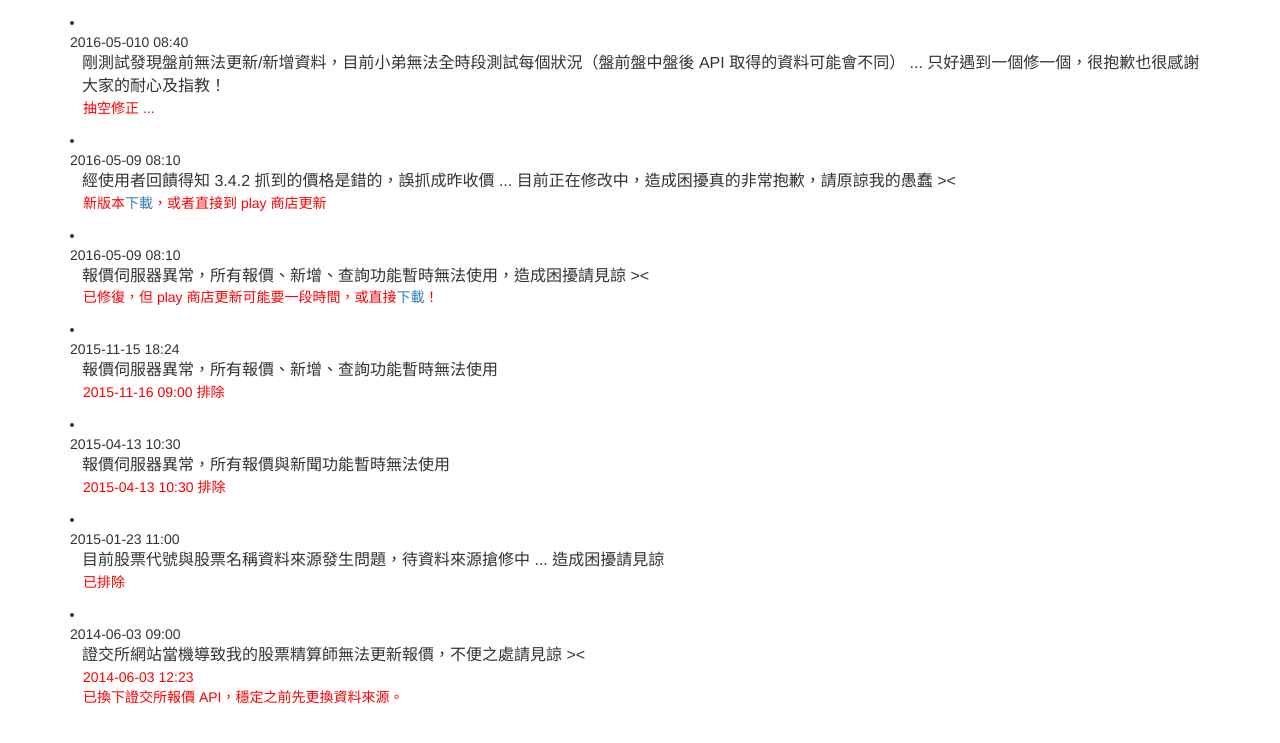
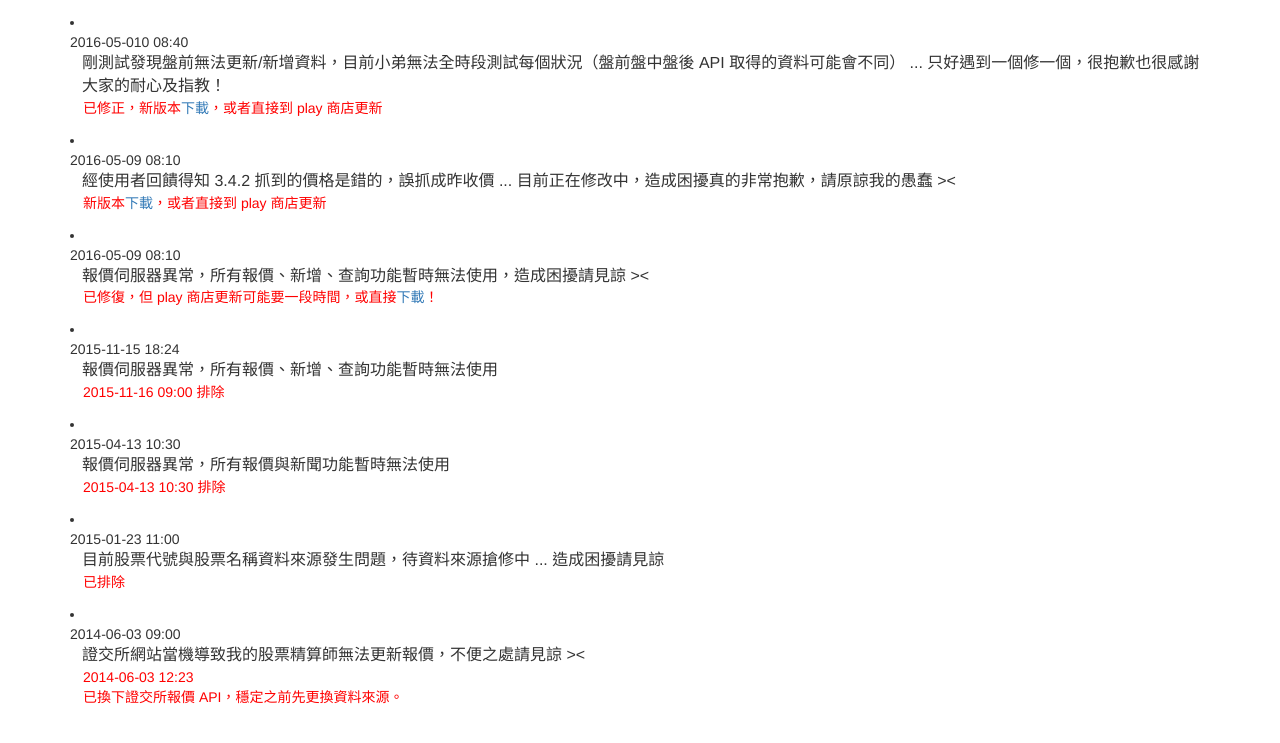
Before and after one commit to s9134131/s9134131.github.io, a Jekyll site: the page latest.html, which Jekyll copies as it is, in a window 1280 px wide. Shown: the top 743 px of the page. Built offline with Jekyll 4.4.1, drawn with Linux system fonts in a browser that asks for light colours.

Commit message:
Update latest.html

```diff
--- a/latest.html
+++ b/latest.html
@@ -37,7 +37,7 @@
 	<li>
 		<div class="time">2016-05-010 08:40</div>
 		<div class="title">剛測試發現盤前無法更新/新增資料，目前小弟無法全時段測試每個狀況（盤前盤中盤後 API 取得的資料可能會不同） ... 只好遇到一個修一個，很抱歉也很感謝大家的耐心及指教！</div>
-		<div class="status">抽空修正 ... </div>
+		<div class="status">已修正，新版本<a href="http://wazai.net/dn/stockCal_3.4.4.apk">下載</a>，或者直接到 play 商店更新</div>
 	</li>
 	<li>
 		<div class="time">2016-05-09 08:10</div>
```
